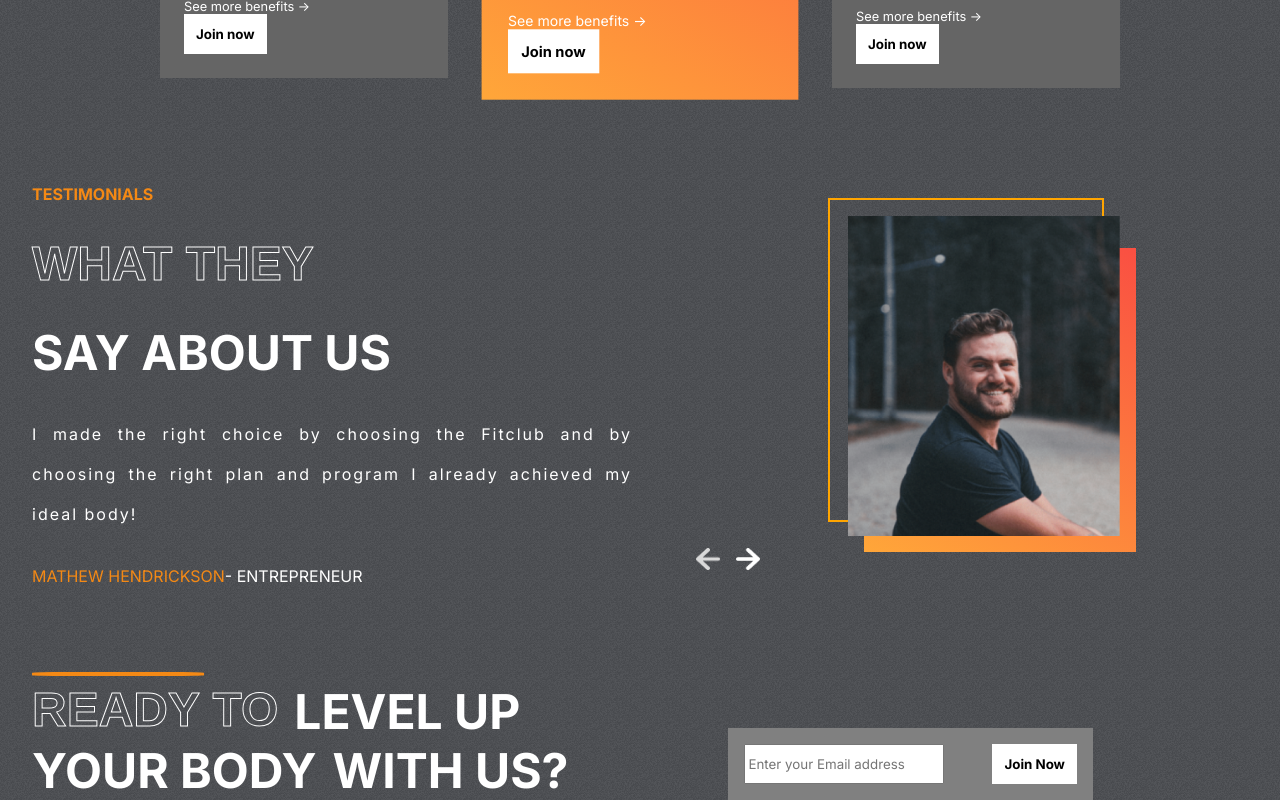
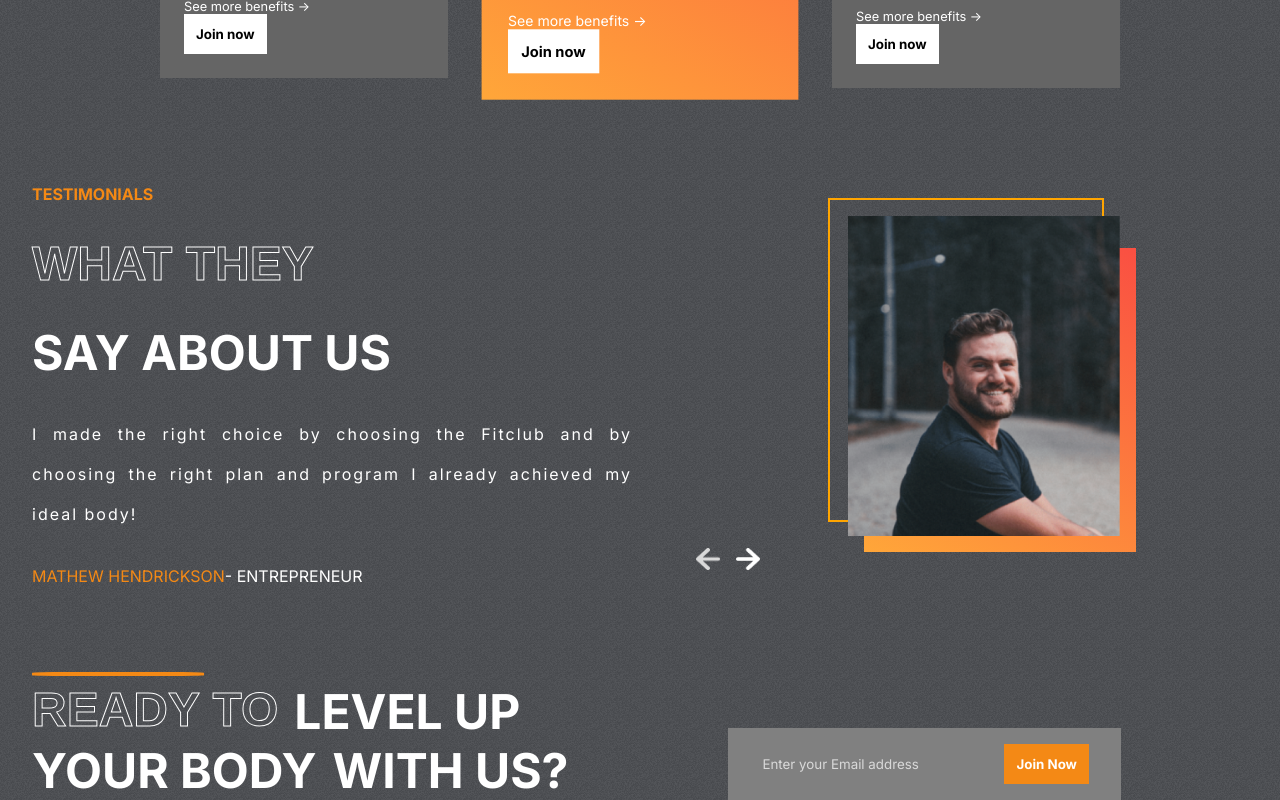
Before and after one commit to ThomasSzentirmay/FT-demo-st, a React (Create React App) app: page / in a window 1280 px wide. Shown: the part 2312-3112 px from the top of the page. Built offline with nearby package versions, Linux system fonts and the light colour scheme; the HTML template or start-up script is replaced by a standard one.

Commit message:
set up emailjs with react email form

```diff
--- a/src/components/Join/Join.css
+++ b/src/components/Join/Join.css
@@ -35,5 +35,21 @@
     display: flex;
     gap: 3rem;
     background-color: gray;
-    padding: 1rem;
+    padding: 1rem 2rem;
 }
+
+.email-container>input {
+    background-color: transparent;
+    border: none;
+    outline: none;
+    color: var(--lightgray);
+}
+
+::placeholder {
+    color: var(--lightgray);
+}
+
+.btn-j {
+    background-color: var(--orange);
+    color: #fff;
+}
--- a/src/components/Join/Join.jsx
+++ b/src/components/Join/Join.jsx
@@ -1,7 +1,21 @@
-import React from 'react';
+import React, { useRef } from 'react';
 import './Join.css';
+import emailjs from '@emailjs/browser';
 
 const Join = () => {
+    const form = useRef();
+
+    const sendEmail = (e) => {
+        e.preventDefault();
+
+        emailjs.sendForm('service_efew3h9', 'template_aw5abzr', form.current, 'DTk-k570QRj-tiNrR')
+            .then((result) => {
+                console.log(result.text);
+            }, (error) => {
+                console.log(error.text);
+            });
+    };
+
     return (
         <div className="Join" id="join-us">
             <div className="left-j">
@@ -16,7 +30,7 @@ const Join = () => {
                 </div>
             </div>
             <div className="right-j">
-                <form action="" className="email-container">
+                <form ref={form} action="" className="email-container" onSubmit={sendEmail}>
                     <input type="email" name='user_email' placeholder='Enter your Email address' />
                     <button className='btn btn-j'>Join Now</button>
                 </form>
```
